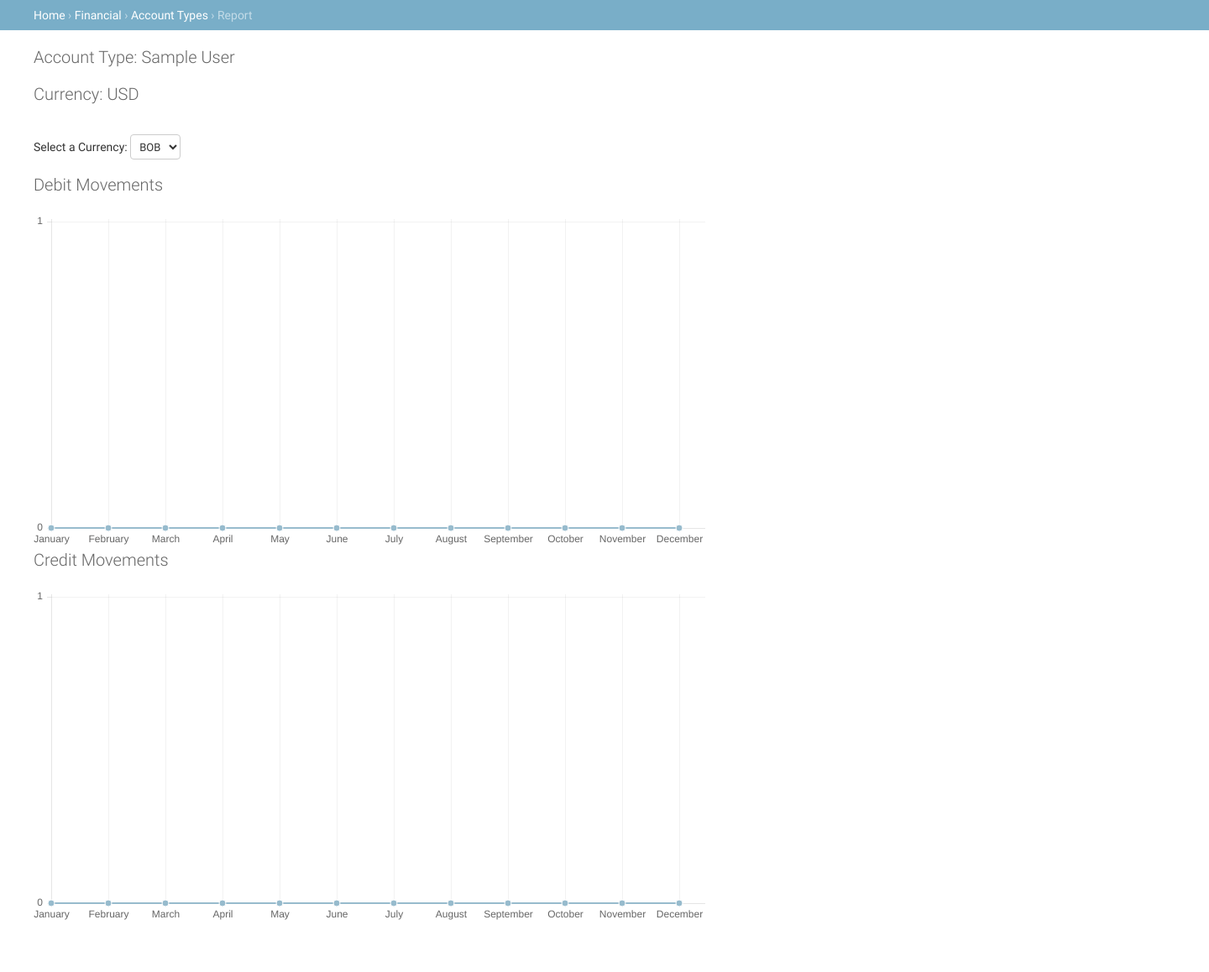
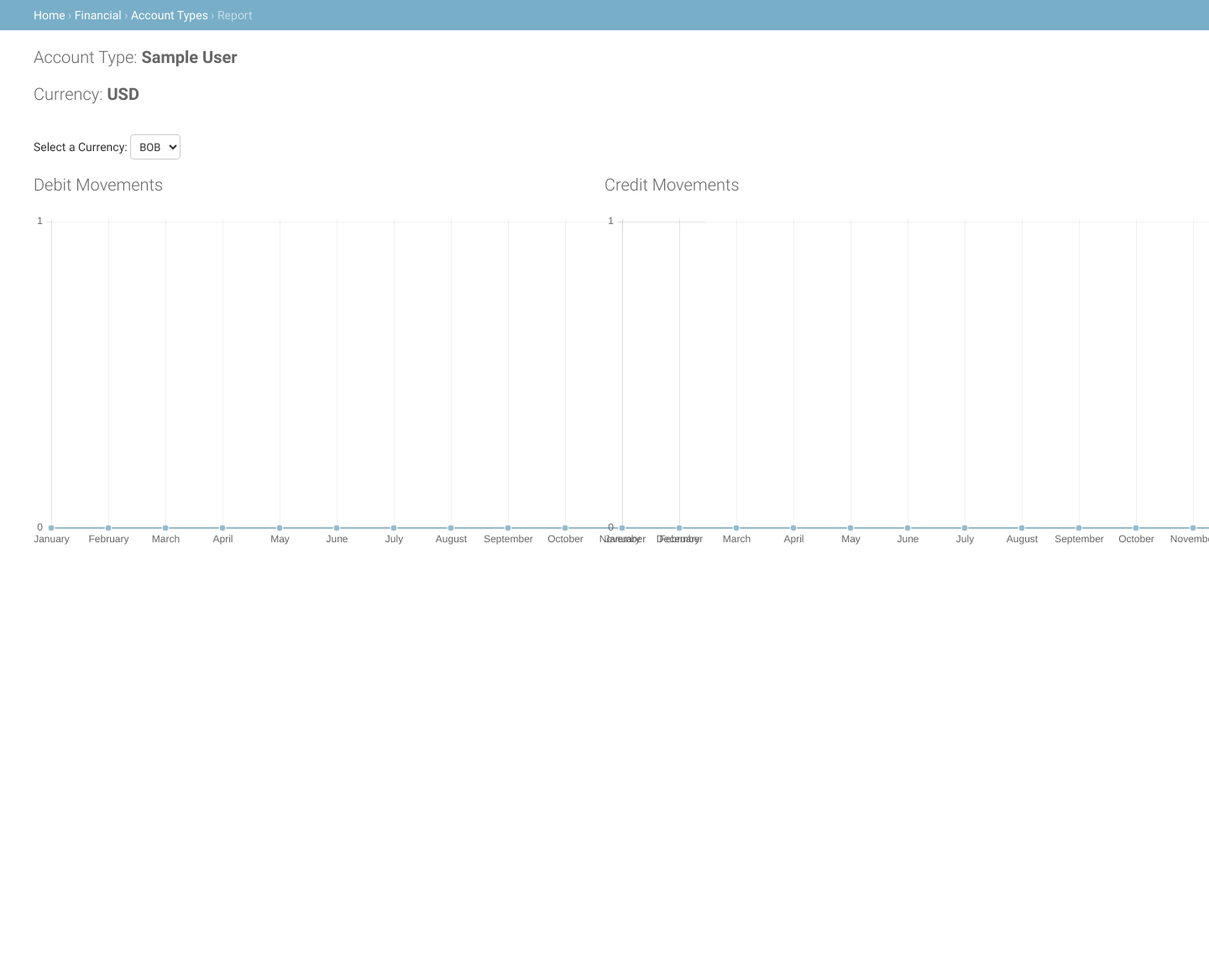
Before and after one commit to rogerex/accountex, a Django app: page /admin/financial/account-type/1/report/ in a window 1440 px wide; the page is wider, and only the part inside the window is pictured. Shown: the part 48-1206 px from the top of that part at 84% size. After the commit the page ends 697 px from the top of that part, so only its background shows below. Run offline with Django 3.2, Linux system fonts and the light colour scheme; tables that the repository leaves empty hold one stand-in row (values such as "Sample post").

Commit message:
feat: css for account type report

```diff
--- a/accountex/settings.py
+++ b/accountex/settings.py
@@ -139,7 +139,7 @@ INSTALLED_APPS = (
     'django.contrib.staticfiles',
     # Uncomment the next line to enable the admin:
     'django.contrib.admin',
-    'financial'
+    'financial',
     # Uncomment the next line to enable admin documentation:
     # 'django.contrib.admindocs',
 )
--- a/financial/templates/reports/account-type.html
+++ b/financial/templates/reports/account-type.html
@@ -16,8 +16,8 @@
 {% endblock %}
 {% block content %}
 
-<h1>Account Type: {{ accountTypeName }}</h1>
-<h1> Currency: {{ currencyName }}</h1>
+<h1>Account Type: <strong>{{ accountTypeName }}</strong></h1>
+<h1> Currency: <strong>{{ currencyName }}</strong></h1>
 <br />
 <form method="get" action="{% url 'account_type_report' accountTypeId %}">
     <label for="my_currency">Select a Currency:</label>
@@ -29,19 +29,32 @@
 </form>
 <br />
 <div class="row">
-  <div class="col-6">
+  <div class="column">
     <div><h1>Debit Movements</h1></div>
     <div>
       <canvas id="myChart1" width="800" height="400"></canvas>
     </div>
   </div>
-  <div class="col-6">
+  <div class="column">
     <div><h1>Credit Movements</h1></div>
     <div>
       <canvas id="myChart2" width="800" height="400"></canvas>
     </div>
   </div>
 </div>
+<style>
+.column {
+  float: left;
+  width: 50%;
+}
+
+/* Clear floats after the columns */
+.row:after {
+  content: "";
+  display: table;
+  clear: both;
+}
+</style>
 <script type="text/javascript">
 
 var months = ["January", "February", "March", "April", "May", "June", "July", "August", "September", "October", "November", "December"]
```
